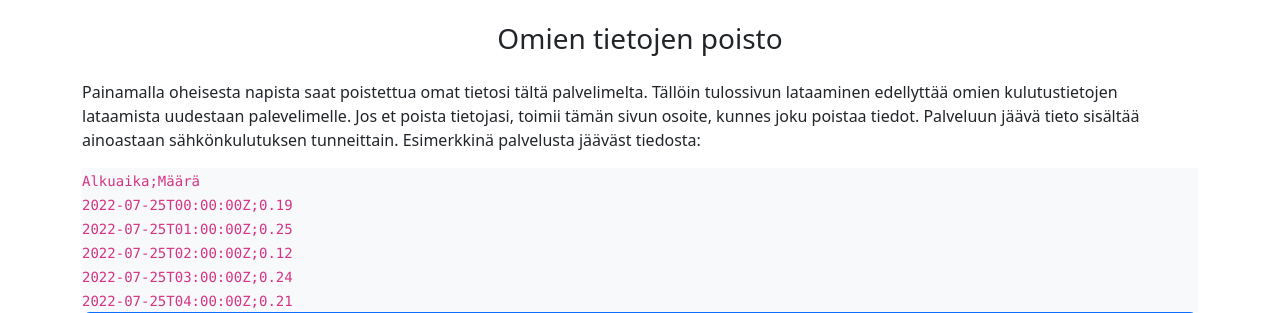
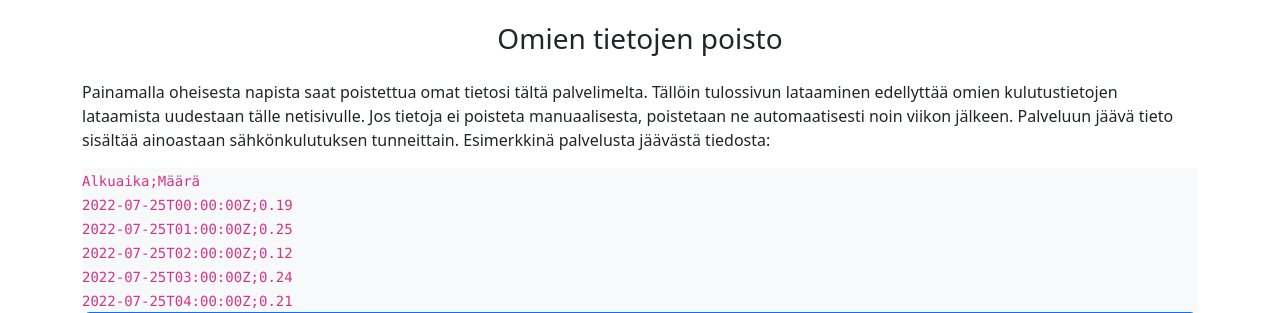
Before and after one commit to traunio/sahkonhinta, a Flask app: template sahkonhinta/templates/success.html in a window 1280 px wide. Shown: the part 2312-2625 px from the top of the page. Run offline with Flask 2, Linux system fonts and the light colour scheme; the template is opened without the code that fills it: most values are stand-ins (such as "Sample title", 1, 10 or a date in 2020); some libraries are stand-ins or nearby versions.

Commit message:
Fix typos and info on data retetion in results page

```diff
--- a/sahkonhinta/templates/success.html
+++ b/sahkonhinta/templates/success.html
@@ -108,7 +108,7 @@
 
 <div class="container">
   <h3 class="pb-3 text-center">Omien tietojen poisto</h3>
-  <p>Painamalla oheisesta napista saat poistettua omat tietosi tältä palvelimelta. Tällöin tulossivun lataaminen edellyttää omien kulutustietojen lataamista uudestaan palevelimelle. Jos et poista tietojasi, toimii tämän sivun osoite, kunnes joku poistaa tiedot. Palveluun jäävä tieto sisältää ainoastaan sähkönkulutuksen tunneittain. Esimerkkinä palvelusta jääväst tiedosta:</p>
+  <p>Painamalla oheisesta napista saat poistettua omat tietosi tältä palvelimelta. Tällöin tulossivun lataaminen edellyttää omien kulutustietojen lataamista uudestaan tälle netisivulle. Jos tietoja ei poisteta manuaalisesta, poistetaan ne automaatisesti noin viikon jälkeen. Palveluun jäävä tieto sisältää ainoastaan sähkönkulutuksen tunneittain. Esimerkkinä palvelusta jäävästä tiedosta:</p>
   <div class="bg-light">
   <code>
     Alkuaika;Määrä<br>
```
